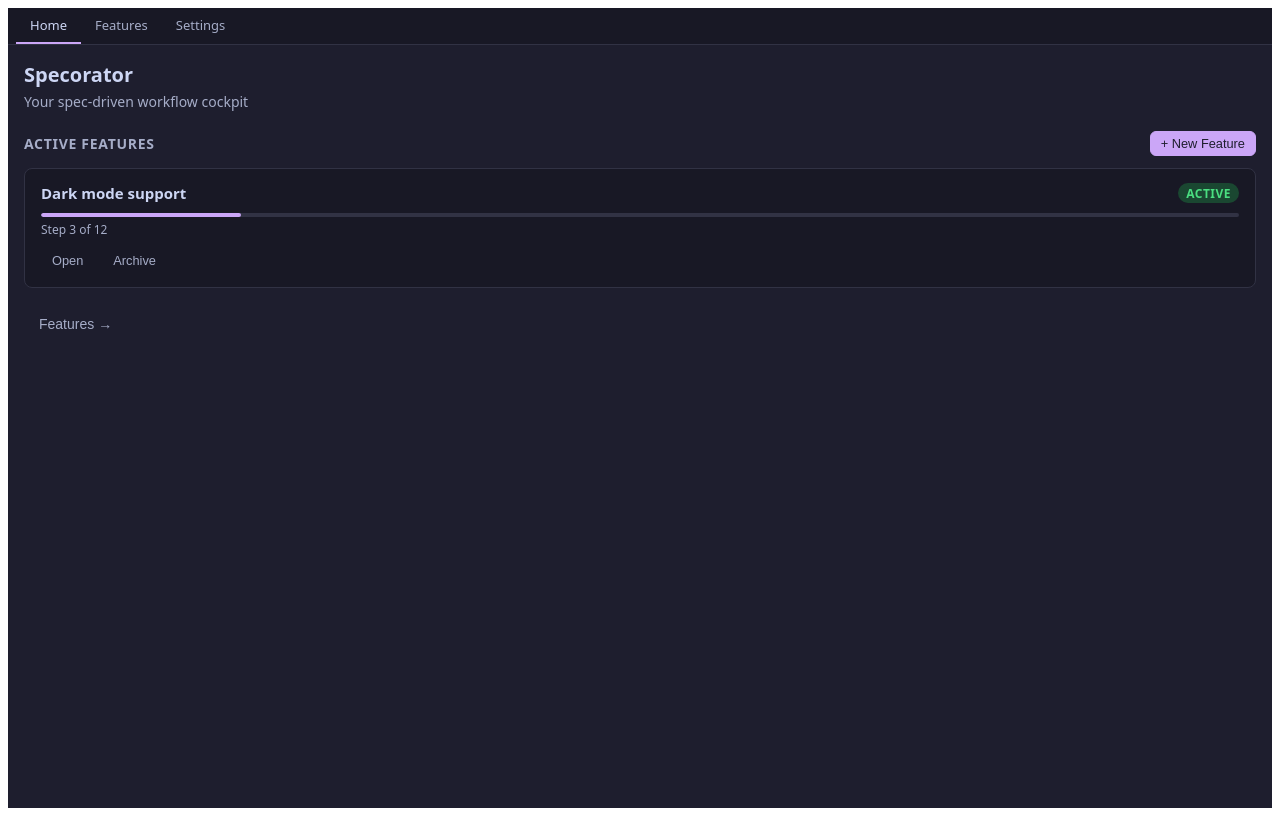
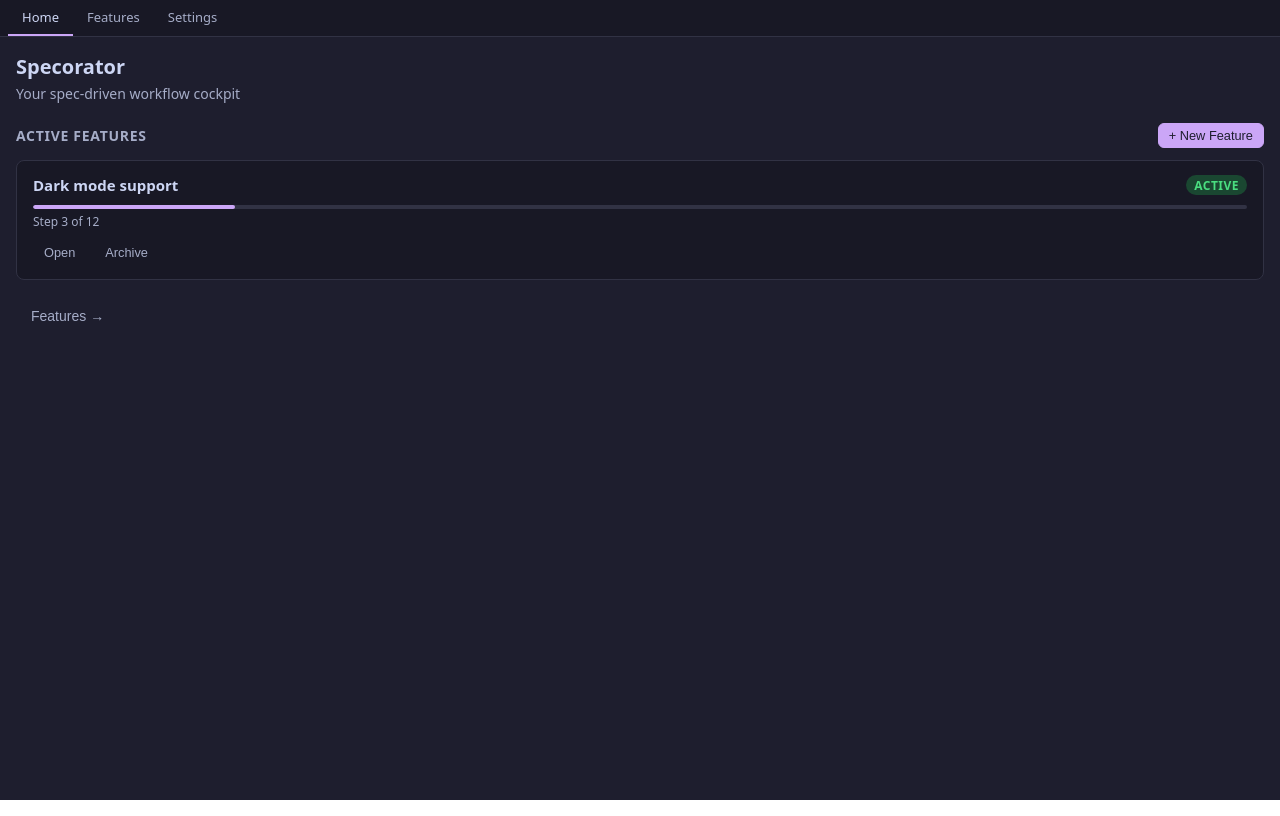
Before and after one commit to Luis85/specorator, a Vue app: page /#/ in a window 1280 px wide. Built offline with nearby package versions, Linux system fonts and the light colour scheme.

Commit message:
Prevent standalone viewport gutter

```diff
--- a/src/ui/standalone.css
+++ b/src/ui/standalone.css
@@ -14,6 +14,8 @@
 	--text-on-accent: #1e1e2e;
 	--interactive-accent: #cba6f7;
 
+	position: fixed;
+	inset: 0;
 	height: 100vh;
 	overflow: hidden;
 	font-family: system-ui, -apple-system, sans-serif;
```
